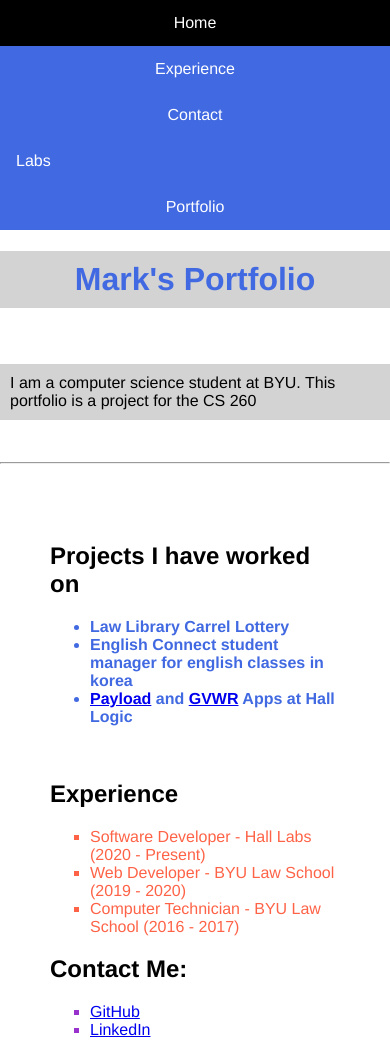
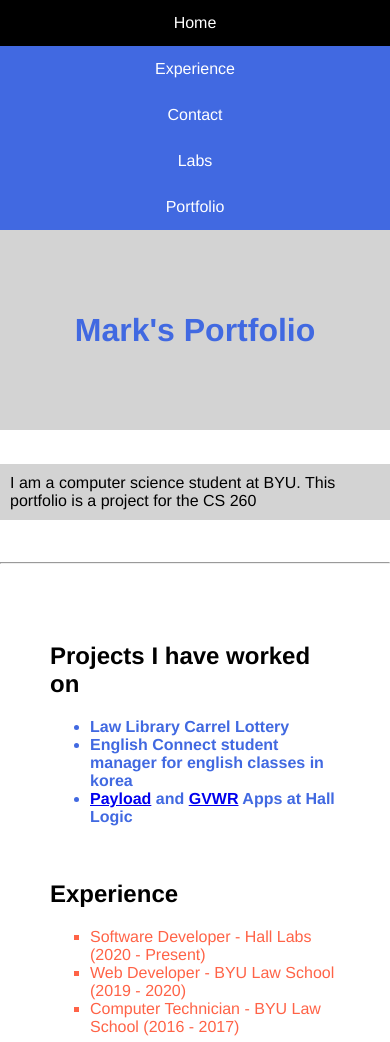
Before and after one commit to markdid/CS260-portfolio, a plain HTML site: page index.html in a window 390 px wide. Shown: the top 1042 px of the page. Drawn offline with Linux system fonts and the light colour scheme.

Commit message:
flex box and responsive layout

```diff
--- a/index.html
+++ b/index.html
@@ -6,6 +6,7 @@
     <title>Mark's Portfolio</title>
     <link rel='stylesheet' href='/styles/styles.css' />
     <link rel='stylesheet' href='/styles/box-styles.css' />
+    <meta name="viewport" content="width=device-width, intial-scale=1" />
 </head>
 
 <body>
@@ -22,8 +23,13 @@
         <!-- <li><a href="/lab1.html">Lab 1</a></li> -->
         <li class="right"><a href="#experience">Portfolio</a></li>
     </ul>
+    <div class="header-container">
 
-    <h1>Mark's Portfolio</h1>
+        <div class="header">
+            <h1>Mark's Portfolio</h1>
+        </div>
+
+    </div>
     <br>
     <p>I am a computer science student at BYU. This portfolio is a project for the CS 260</p>
     <br>
--- a/styles/styles.css
+++ b/styles/styles.css
@@ -3,9 +3,21 @@ body {
     margin: 0px
 }
 
+.header-container {
+  display: flex;
+  justify-content: center;
+  background-color: lightgray;
+}
+
+.header {
+  height: 200px;
+  display: flex;
+  justify-content: space-between;
+  align-items: center;
+}
+
 h1 {
     color: royalblue;
-    text-align: center;
 }
 
 .list {
@@ -55,7 +67,7 @@ li a:hover, .dropdown:hover .dropbtn {
 }
 
 li.dropdown {
-  display: inline-block;
+  /* display: inline-block; */
 }
 
 .dropdown-content {
```
